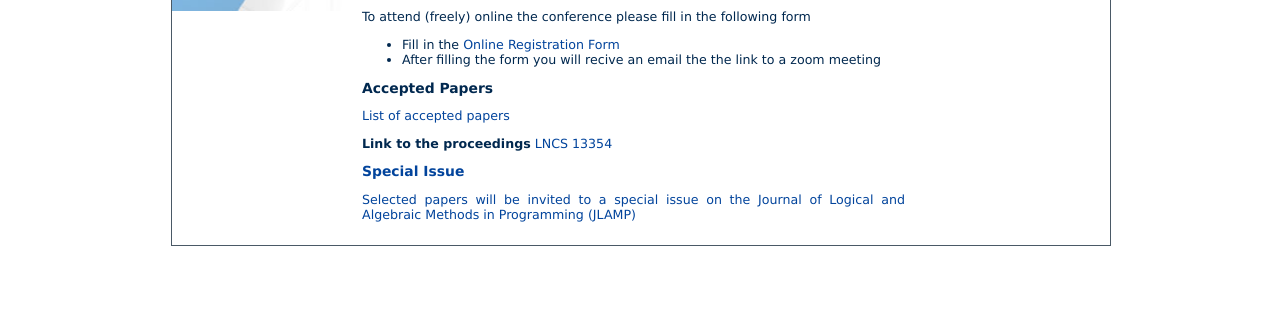
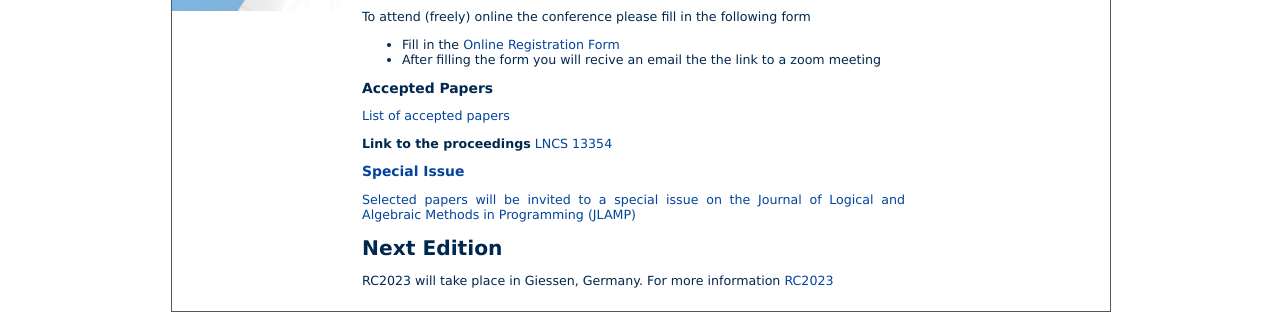
Before and after one commit to reversible-computation-2022/reversible-computation-2022.github, a plain HTML site: page index.html in a window 1280 px wide. Shown: the part 773-1085 px from the top of the page. Before the commit the page ends 1019 px from the top, so only its background shows below. Drawn offline with Linux system fonts and the light colour scheme.

Commit message:
added link to rc2023

```diff
--- a/index.html
+++ b/index.html
@@ -136,6 +136,12 @@ All accepted papers will be included in the conference proceedings and published
   Selected papers will be invited to a special issue on the Journal of Logical and Algebraic Methods in Programming <a href="https://www.journals.elsevier.com/journal-of-logical-and-algebraic-methods-in-programming">(JLAMP)</a>
 
 </p>
+
+<h1>Next Edition </h1>
+<p>
+RC2023 will take place in Giessen, Germany. For more information
+<a href="https://reversible-computation-2023.github.io/site/" target="_blank"> RC2023</a>
+</p>
 <!--<p>
   The conference proceedings are published by Springer as <a href="https://doi.org/10.1007/978-3-030-52482-1" target="_blank">Lecture Notes in
   Computer Science (LNCS) volume 12227</a>.
```
